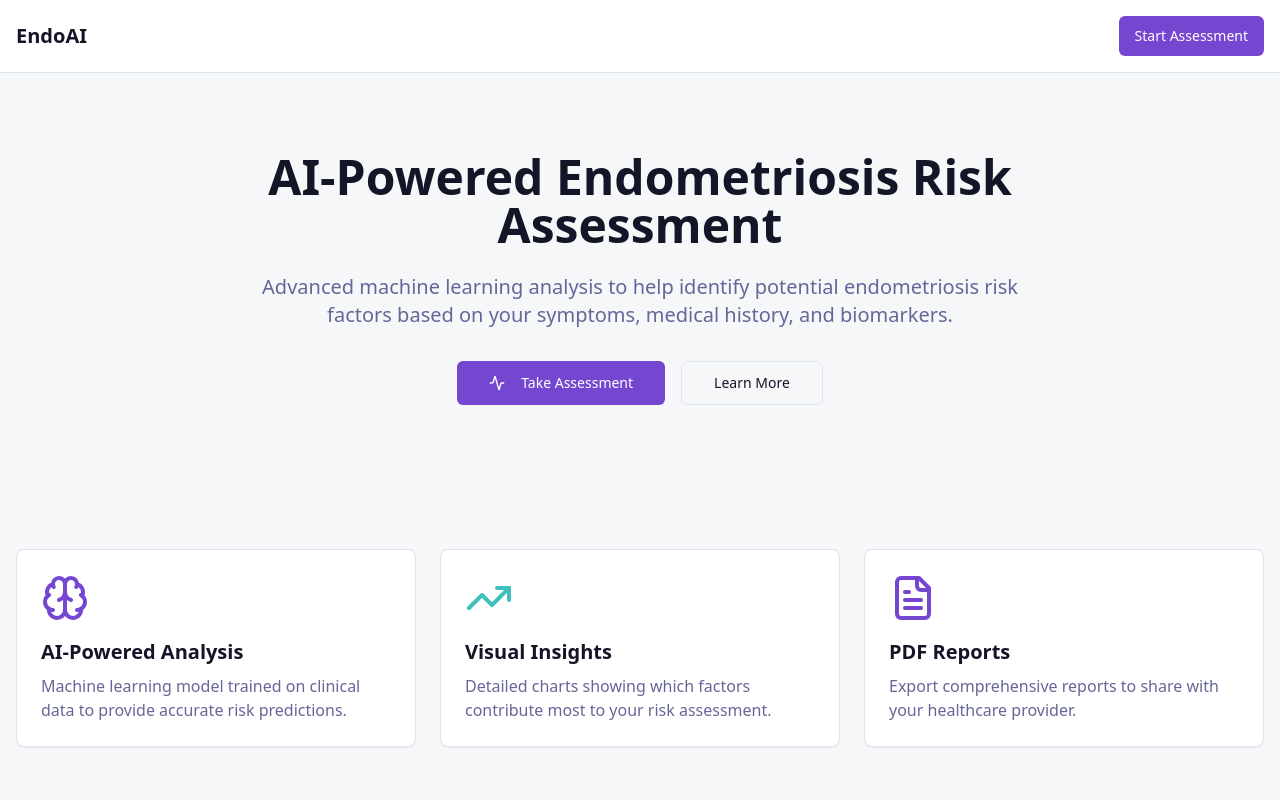
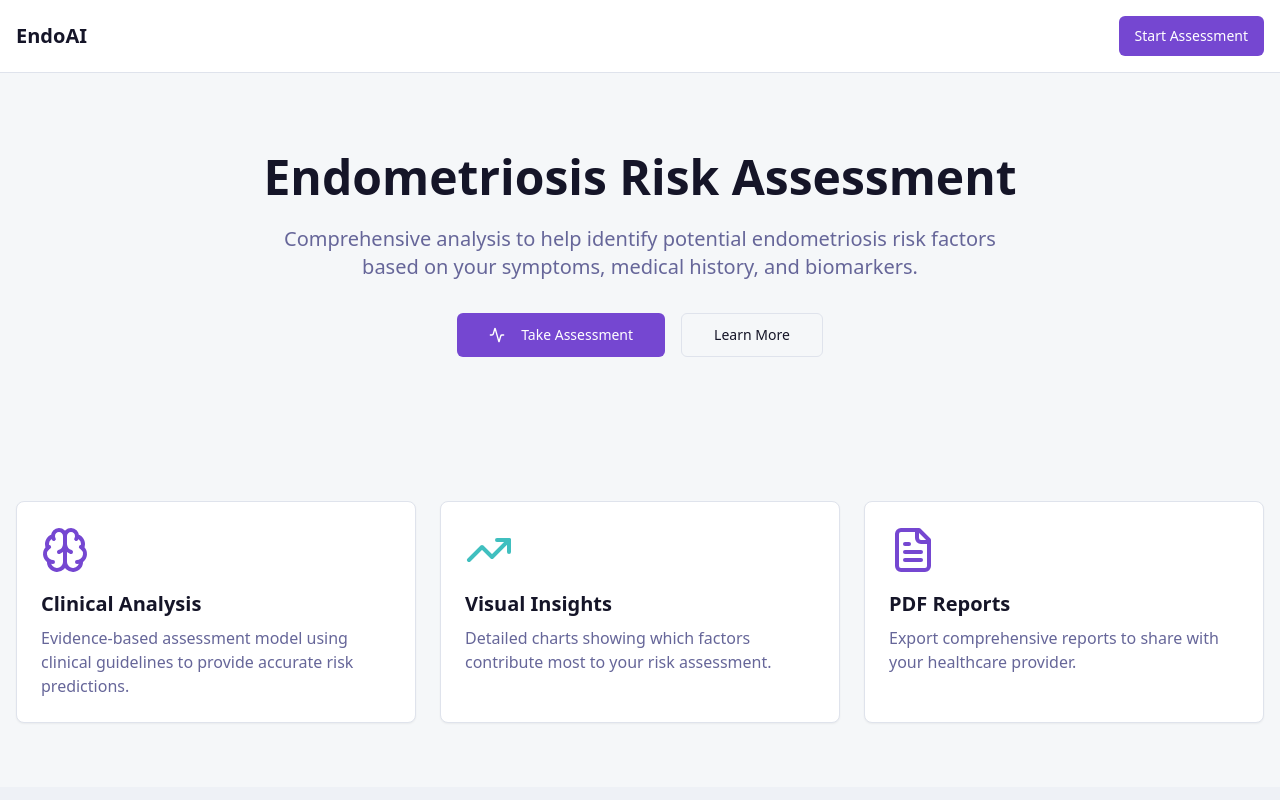
Before and after one commit to 213KavyaSahithi/endo-insight-buddy, a React (Vite) app: page / in a window 1280 px wide. Shown: the top 800 px of the page. Built offline with nearby package versions, Linux system fonts and the light colour scheme; the HTML template or start-up script is replaced by a standard one.

Commit message:
Remove AI and ML references
Remove "AI-powered" from the title and "advanced machine learning analysis" from the landing page content to accurately reflect the project's current implementation.

```diff
--- a/index.html
+++ b/index.html
@@ -3,8 +3,8 @@
   <head>
     <meta charset="UTF-8" />
     <meta name="viewport" content="width=device-width, initial-scale=1.0" />
-    <title>endo-insight-buddy</title>
-    <meta name="description" content="Early Detection of Endometriosis" />
+    <title>Endo Insight Buddy - Endometriosis Risk Assessment</title>
+    <meta name="description" content="Comprehensive endometriosis risk assessment tool based on symptoms, medical history, and clinical guidelines" />
   </head>
 
   <body>
--- a/src/pages/Landing.tsx
+++ b/src/pages/Landing.tsx
@@ -22,10 +22,10 @@ const Landing = () => {
       <section className="container mx-auto px-4 py-20 text-center">
         <div className="max-w-3xl mx-auto">
           <h1 className="text-5xl font-bold mb-6 text-foreground">
-            AI-Powered Endometriosis Risk Assessment
+            Endometriosis Risk Assessment
           </h1>
           <p className="text-xl text-muted-foreground mb-8">
-            Advanced machine learning analysis to help identify potential endometriosis risk factors
+            Comprehensive analysis to help identify potential endometriosis risk factors
             based on your symptoms, medical history, and biomarkers.
           </p>
           <div className="flex gap-4 justify-center">
@@ -47,9 +47,9 @@ const Landing = () => {
         <div className="grid md:grid-cols-3 gap-6">
           <Card className="p-6">
             <Brain className="h-12 w-12 text-primary mb-4" />
-            <h3 className="text-xl font-semibold mb-2 text-foreground">AI-Powered Analysis</h3>
+            <h3 className="text-xl font-semibold mb-2 text-foreground">Clinical Analysis</h3>
             <p className="text-muted-foreground">
-              Machine learning model trained on clinical data to provide accurate risk predictions.
+              Evidence-based assessment model using clinical guidelines to provide accurate risk predictions.
             </p>
           </Card>
 
```
